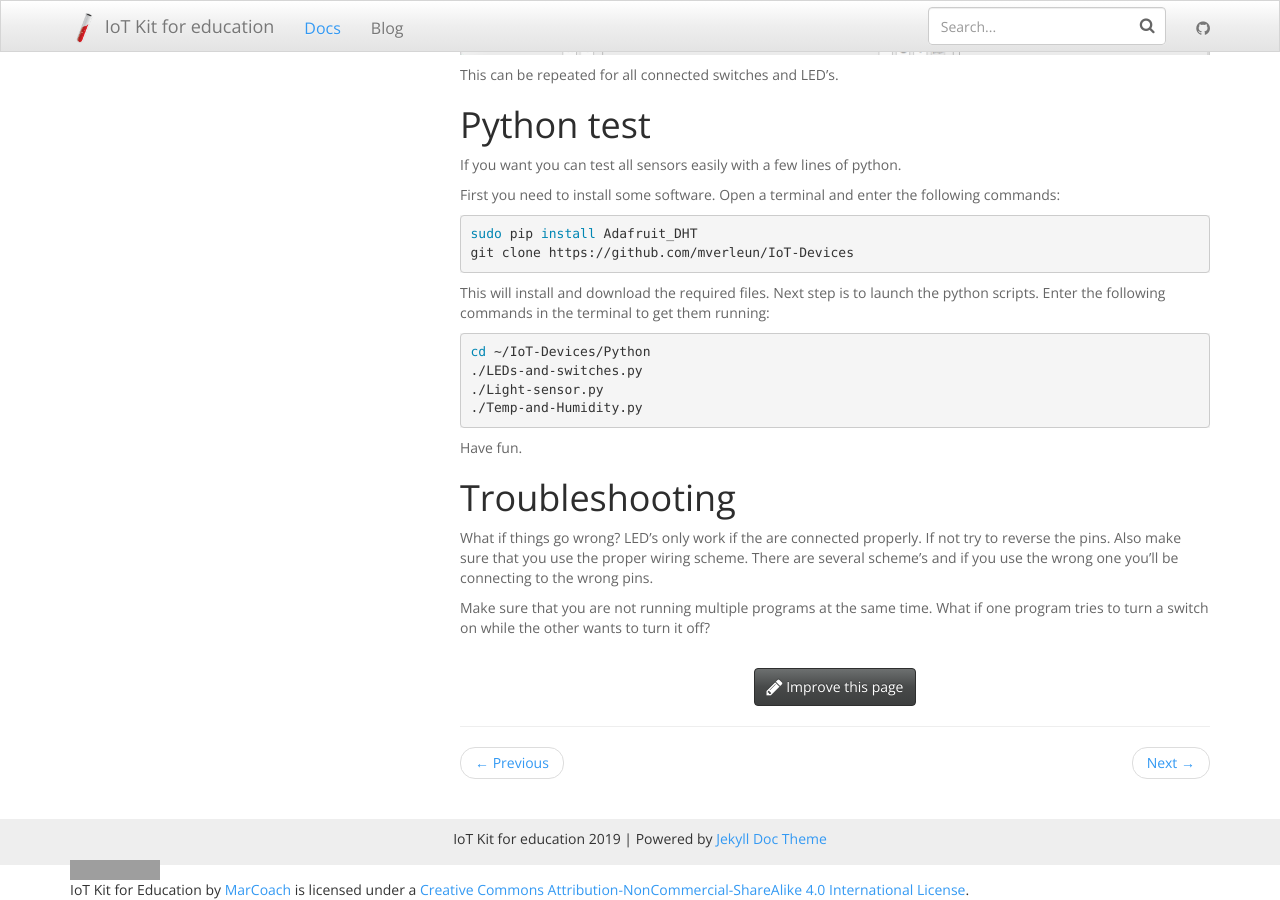
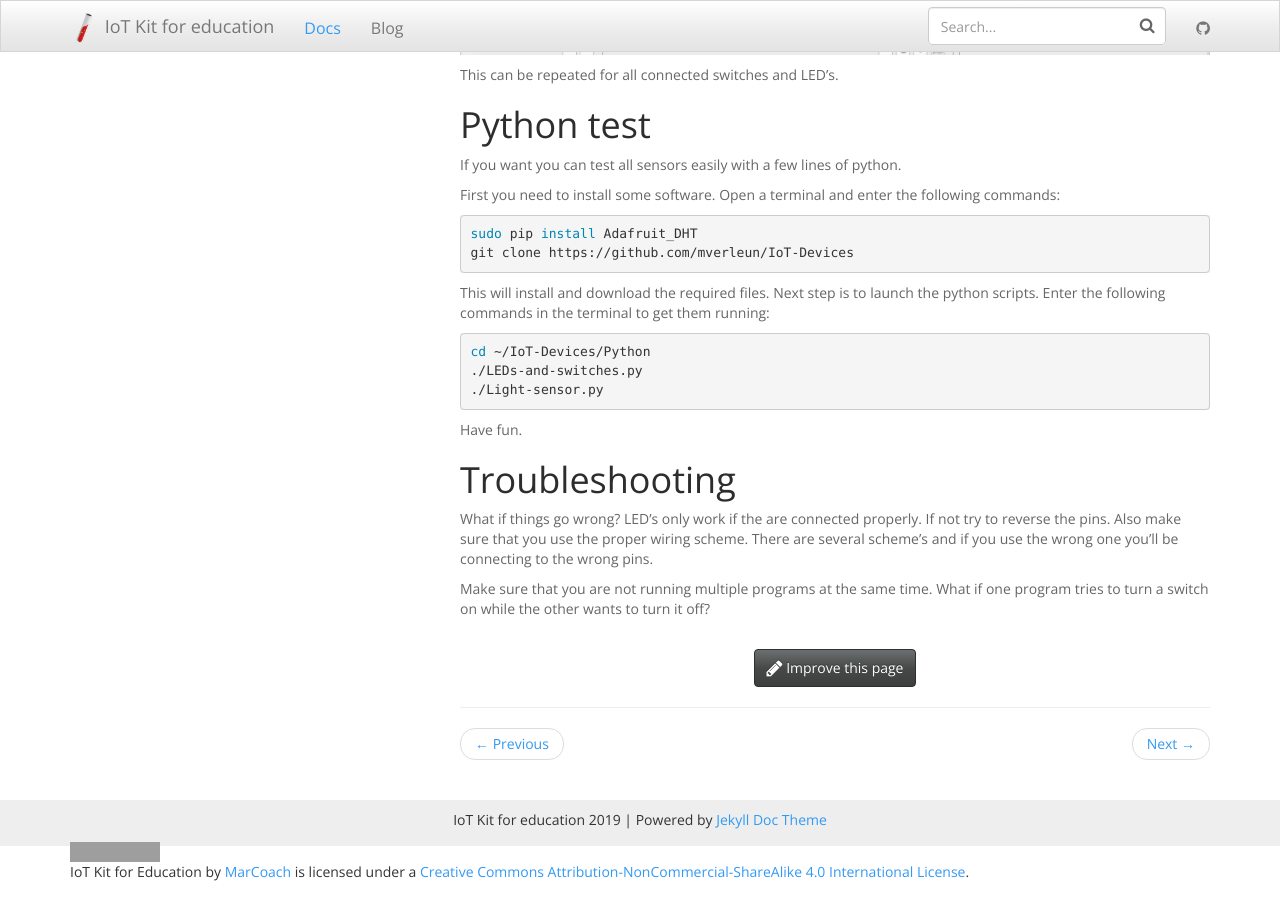
Before and after one commit to mverleun/IoT-Web, a Jekyll site: the page built from _docs/lessons/lesson-2.md, in a window 1280 px wide and 900 px high, scrolled down 5950 px. Built offline with Jekyll 4.4.1, drawn with Linux system fonts in a browser that asks for light colours; nearby versions of some CDN libraries; grey boxes are pictures that could not be loaded.

Commit message:
Update lesson-2.md

````diff
--- a/_docs/lessons/lesson-2.md
+++ b/_docs/lessons/lesson-2.md
@@ -77,7 +77,6 @@ This will install and download the required files. Next step is to launch the py
 cd ~/IoT-Devices/Python
 ./LEDs-and-switches.py
 ./Light-sensor.py
-./Temp-and-Humidity.py
 ```
 
 Have fun.
````
